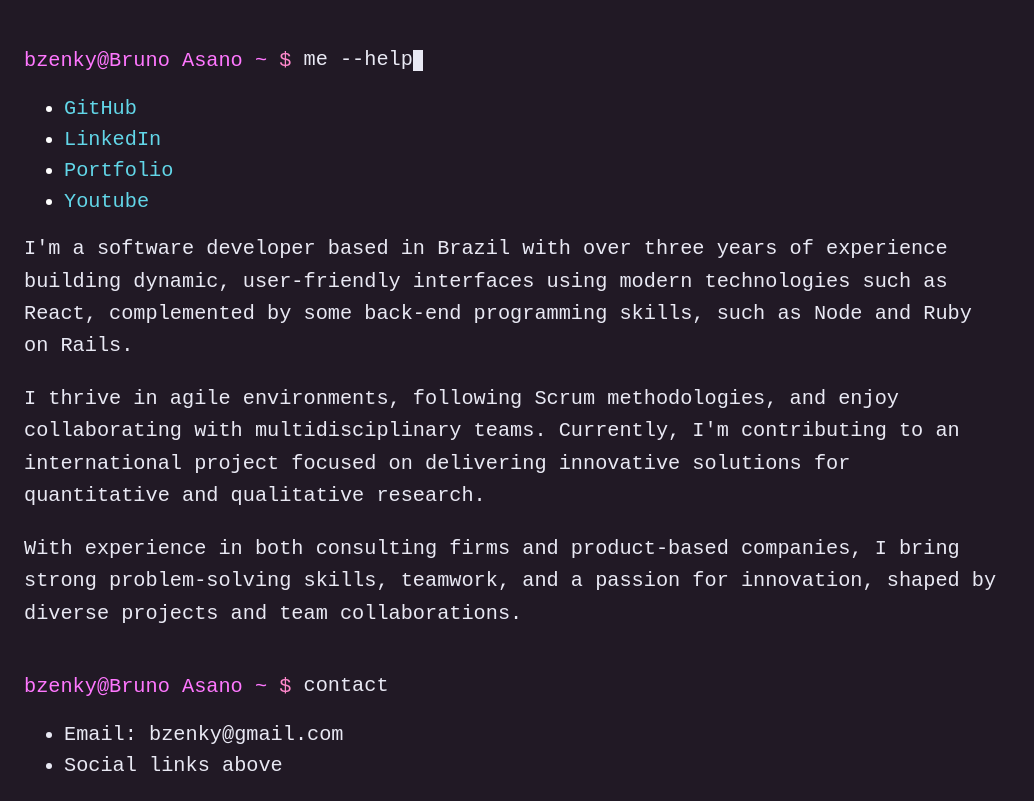
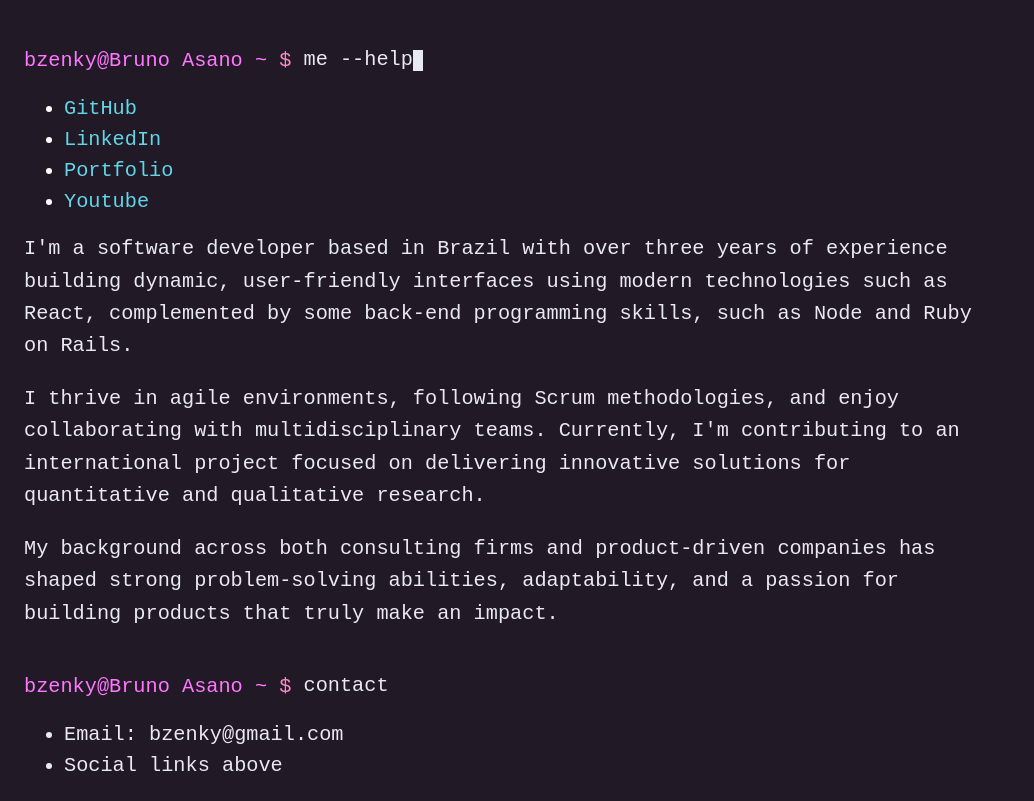
Before and after one commit to bzenky/bzenky.dev, an Astro site: page / in a window 1280 px wide. Shown: the whole page, without its empty margins (0-1034 px from the left). Built offline with nearby package versions, Linux system fonts and the light colour scheme; Astro itself is replaced by a stand-in of ours.

Commit message:
chore: update about background text

```diff
--- a/src/components/Welcome.astro
+++ b/src/components/Welcome.astro
@@ -25,9 +25,7 @@ import Contact from "./Contact.astro";
 			quantitative and qualitative research.
 		</p>
 		<p>
-			With experience in both consulting firms and product-based companies, I
-			bring strong problem-solving skills, teamwork, and a passion for
-			innovation, shaped by diverse projects and team collaborations.
+			My background across both consulting firms and product-driven companies has shaped strong problem-solving abilities, adaptability, and a passion for building products that truly make an impact.
 		</p>
 		<CliPrefix>
 			<p>contact</p>
```
